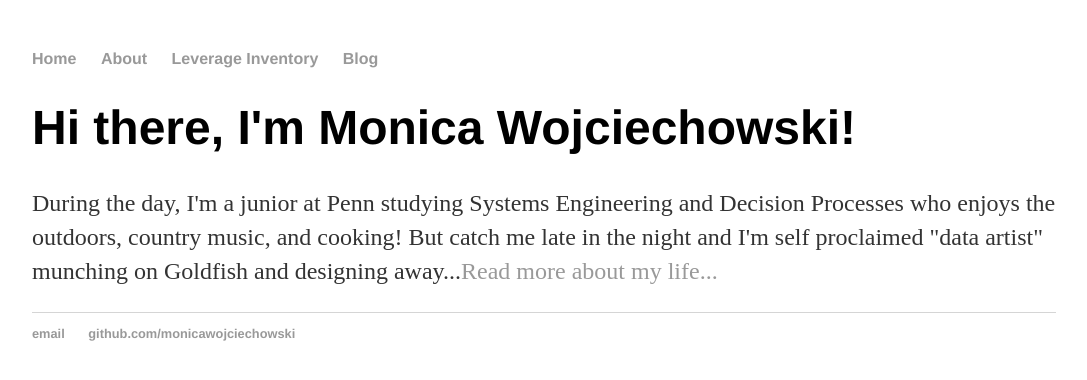
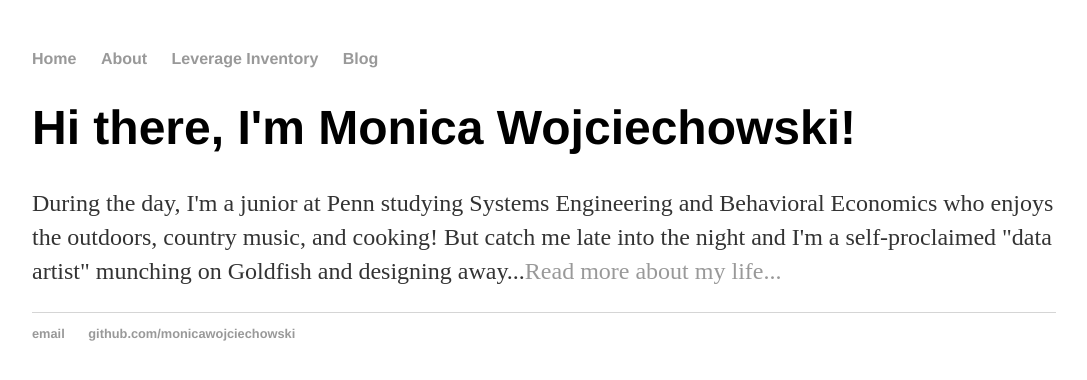
Before and after one commit to monicawoj/monicawojciechowski.github.io, a Jekyll site: the page built from index.html, in a window 1280 px wide. Shown: the top 380 px of the page, without its empty margins (96-1183 px from the left). Built offline with Jekyll 4.4.1, drawn with Linux system fonts in a browser that asks for light colours.

Commit message:
Update index.html

```diff
--- a/index.html
+++ b/index.html
@@ -4,5 +4,5 @@ title: Monica Wojciechowski, Data Artist
 ---
 <div class="blurb">
 	<h1>Hi there, I'm Monica Wojciechowski!</h1>
-	<p>During the day, I'm a junior at Penn studying Systems Engineering and Decision Processes who enjoys the outdoors, country music, and cooking! But catch me late in the night and I'm self proclaimed "data artist" munching on Goldfish and designing away...<a href="/about">Read more about my life...</a></p>
+	<p>During the day, I'm a junior at Penn studying Systems Engineering and Behavioral Economics who enjoys the outdoors, country music, and cooking! But catch me late into the night and I'm a self-proclaimed "data artist" munching on Goldfish and designing away...<a href="/about">Read more about my life...</a></p>
 </div><!-- /.blurb -->
```
